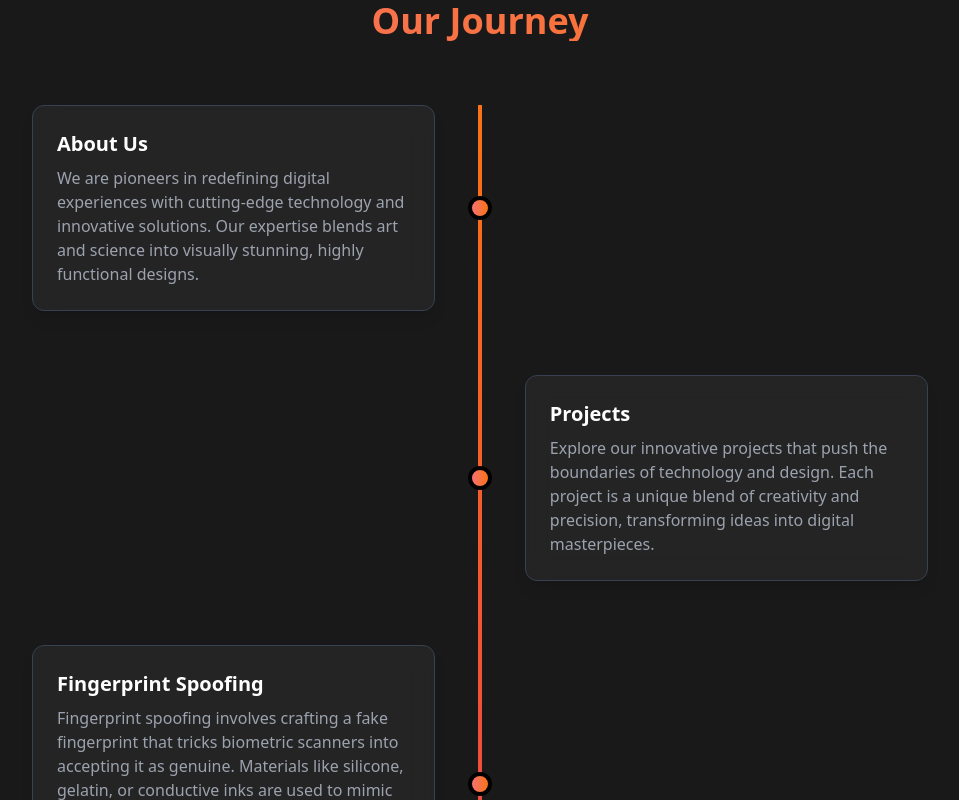
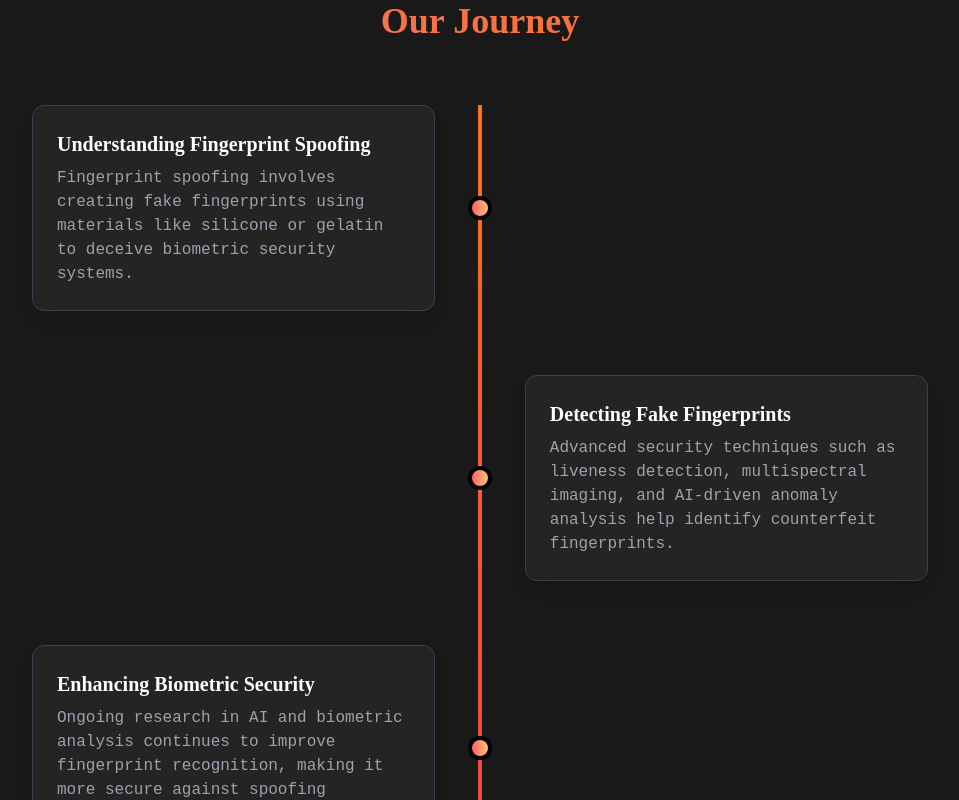
Before and after one commit to SBeeeee/finger.in, a React (Create React App) app: page / in a window 1280 px wide. Shown: the part 2580-3380 px from the top of the page, without its empty margins (160-1119 px from the left). Built offline with nearby package versions, Linux system fonts and the light colour scheme; a web font is replaced by a local one.

Commit message:
small fix in welcome page

```diff
--- a/package.json
+++ b/package.json
@@ -3,10 +3,12 @@
   "version": "0.1.0",
   "private": true,
   "dependencies": {
+    "@splinetool/react-spline": "^4.0.0",
     "cra-template": "1.2.0",
     "react": "^19.0.0",
     "react-dom": "^19.0.0",
-    "react-scripts": "5.0.1"
+    "react-scripts": "5.0.1",
+    "spline": "^0.0.0"
   },
   "scripts": {
     "start": "react-scripts start",
--- a/src/components/welcome/GradientBackground.jsx
+++ b/src/components/welcome/GradientBackground.jsx
@@ -10,7 +10,6 @@ const GradientBackground = () => {
         const { clientX, clientY } = e;
         const centerX = window.innerWidth / 2;
         const centerY = window.innerHeight / 2;
-        // Calculate offset percentages (adjust multiplier as needed)
         const offsetX = ((clientX - centerX) / centerX) * 5;
         const offsetY = ((clientY - centerY) / centerY) * 5;
         spillRef.current.style.background = `radial-gradient(circle at ${50 + offsetX}% ${50 + offsetY}%, #ff5f6d, #ffc371, transparent)`;
--- a/src/components/welcome/KeyFeatures.jsx
+++ b/src/components/welcome/KeyFeatures.jsx
@@ -27,7 +27,7 @@ const KeyFeatures = () => {
   return (
     <section className="bg-black/90 text-white py-16 px-8 font-body">
       <div className="text-center">
-        <h2 className="text-3xl md:text-4xl font-bold text-transparent bg-clip-text bg-gradient-to-r from-red-400 to-orange-500 font-heading">
+        <h2 className="text-3xl md:text-4xl font-bold text-transparent bg-clip-text bg-gradient-to-r from-[#FF5F6D] to-[#FFC371] font-heading">
           Key Features: Designed For You
         </h2>
         <p className="text-gray-400 mt-4 max-w-2xl mx-auto">
--- a/src/components/welcome/Navbar.jsx
+++ b/src/components/welcome/Navbar.jsx
@@ -1,30 +1,36 @@
-import React, { useEffect } from 'react';
+import React, { useEffect } from "react";
 
 const Navbar = () => {
   useEffect(() => {
-    const navLinks = document.querySelectorAll('.nav-link');
-    const sections = document.querySelectorAll('header, section');
+    const navLinks = document.querySelectorAll(".nav-link");
+    const sections = document.querySelectorAll("header, section");
 
-    const observerOptions = { threshold: 0.3 };
+    const observerOptions = { threshold: 0.5 }; // Adjusting threshold for better accuracy
+
     const observer = new IntersectionObserver((entries) => {
-      entries.forEach(entry => {
+      entries.forEach((entry) => {
         if (entry.isIntersecting) {
-          navLinks.forEach(link => link.classList.remove('active'));
-          const activeLink = document.querySelector(`.nav-link[href="#${entry.target.id}"]`);
-          if (activeLink) activeLink.classList.add('active');
+          // Remove active class from all links
+          navLinks.forEach((link) => link.classList.remove("active"));
+
+          // Find and add active class to the corresponding nav link
+          const activeLink = document.querySelector(
+            `.nav-link[href="#${entry.target.id}"]`
+          );
+          if (activeLink) activeLink.classList.add("active");
         }
       });
     }, observerOptions);
 
-    sections.forEach(sec => observer.observe(sec));
+    // Observe each section
+    sections.forEach((sec) => observer.observe(sec));
 
-    return () => observer.disconnect();
+    return () => observer.disconnect(); // Cleanup on unmount
   }, []);
 
   return (
     <nav className="fixed top-5 left-1/2 transform -translate-x-1/2 bg-black/50 backdrop-blur rounded-[50px] z-[999] py-3 px-8">
       <div className="max-w-[1200px] mx-auto px-6">
-        {/* Apply the custom body font to all nav links */}
         <ul className="flex gap-8 font-body">
           <li>
             <a
--- a/src/components/welcome/OurJourney.jsx
+++ b/src/components/welcome/OurJourney.jsx
@@ -2,30 +2,30 @@ import React from "react";
 
 const timelineItems = [
   {
-    title: "About Us",
+    title: "Understanding Fingerprint Spoofing",
     description:
-      "We are pioneers in redefining digital experiences with cutting-edge technology and innovative solutions. Our expertise blends art and science into visually stunning, highly functional designs.",
-    align: "left", // Keeps it on the left
+      "Fingerprint spoofing involves creating fake fingerprints using materials like silicone or gelatin to deceive biometric security systems.",
+    align: "left",
   },
   {
-    title: "Projects",
+    title: "Detecting Fake Fingerprints",
     description:
-      "Explore our innovative projects that push the boundaries of technology and design. Each project is a unique blend of creativity and precision, transforming ideas into digital masterpieces.",
-    align: "right", // Ensures it moves to the right
+      "Advanced security techniques such as liveness detection, multispectral imaging, and AI-driven anomaly analysis help identify counterfeit fingerprints.",
+    align: "right",
   },
   {
-    title: "Fingerprint Spoofing",
+    title: "Enhancing Biometric Security",
     description:
-      "Fingerprint spoofing involves crafting a fake fingerprint that tricks biometric scanners into accepting it as genuine. Materials like silicone, gelatin, or conductive inks are used to mimic the intricate patterns of a real fingerprint. Modern biometric systems incorporate advanced liveness detection, multispectral imaging, and countermeasures.",
-    align: "left", // Moves it back to the left
+      "Ongoing research in AI and biometric analysis continues to improve fingerprint recognition, making it more secure against spoofing attempts.",
+    align: "left",
   },
 ];
 
 const OurJourney = () => {
   return (
-    <section id="our-journey" className="py-16 px-8 text-center bg-black/90">
+    <section id="our-journey" className="py-16 px-8 text-center bg-black/90 font-body">
       <h2
-        className="text-3xl md:text-4xl font-bold bg-clip-text text-transparent bg-gradient-to-r from-red-400 to-orange-500"
+        className="text-3xl md:text-4xl font-bold bg-clip-text text-transparent bg-gradient-to-r from-red-400 to-orange-500 font-logo"
         data-aos="fade-up"
         data-aos-duration="1000"
       >
@@ -48,7 +48,7 @@ const OurJourney = () => {
               data-aos-duration="1000"
             >
               {/* Timeline Dot (Centered on Line) */}
-              <div className="absolute left-1/2 w-6 h-6 bg-gradient-to-r from-red-400 to-orange-500 border-4 border-black rounded-full transform -translate-x-1/2 "></div>
+              <div className="absolute left-1/2 w-6 h-6 bg-gradient-to-r from-[#FF5F6D] to-[#FFC371] border-4 border-black rounded-full transform -translate-x-1/2"></div>
 
               {/* Timeline Card */}
               <div
@@ -56,8 +56,8 @@ const OurJourney = () => {
                   item.align === "right" ? "ml-auto" : "mr-auto"
                 }`}
               >
-                <h3 className="text-xl font-bold text-white">{item.title}</h3>
-                <p className="text-gray-400 mt-2">{item.description}</p>
+                <h3 className="text-xl font-bold text-white font-logo">{item.title}</h3>
+                <p className="text-gray-400 mt-2 font-body">{item.description}</p>
               </div>
             </div>
           ))}
```
Also changed, not shown: 1 other file (tests, documents, lock files or other folders).
